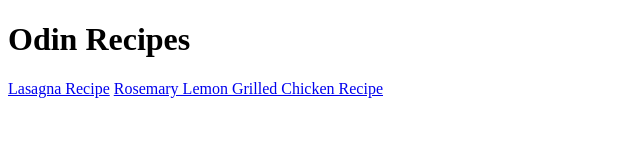
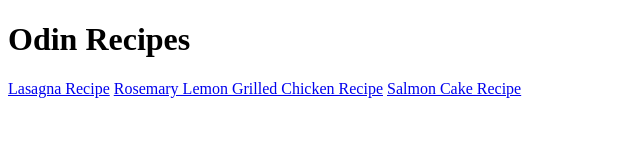
Before and after one commit to FrankPuerta/odin-recipes, a plain HTML site: page index.html in a window 1280 px wide. Shown: the whole page, without its empty margins (0-640 px from the left). Drawn offline with Linux system fonts and the light colour scheme.

Commit message:
Fix Salmon Cake Recipe link not appearing

```diff
--- a/index.html
+++ b/index.html
@@ -11,7 +11,7 @@
         <h1>Odin Recipes</h1>
         <a href="./pages/lasagna.html" target="_blank" ref="noreferrer">Lasagna Recipe</a>
         <a href="./pages/grilled-chicken.html" targer="_blank" ref="noreferrer">Rosemary Lemon Grilled Chicken Recipe</a>
-        <a href="./pages/salmon-cake.html" target="_blank" ref="noreferrer"></a>
+        <a href="./pages/salmon-cake.html" target="_blank" ref="noreferrer">Salmon Cake Recipe</a>
 
     </body>
 </html>
```
